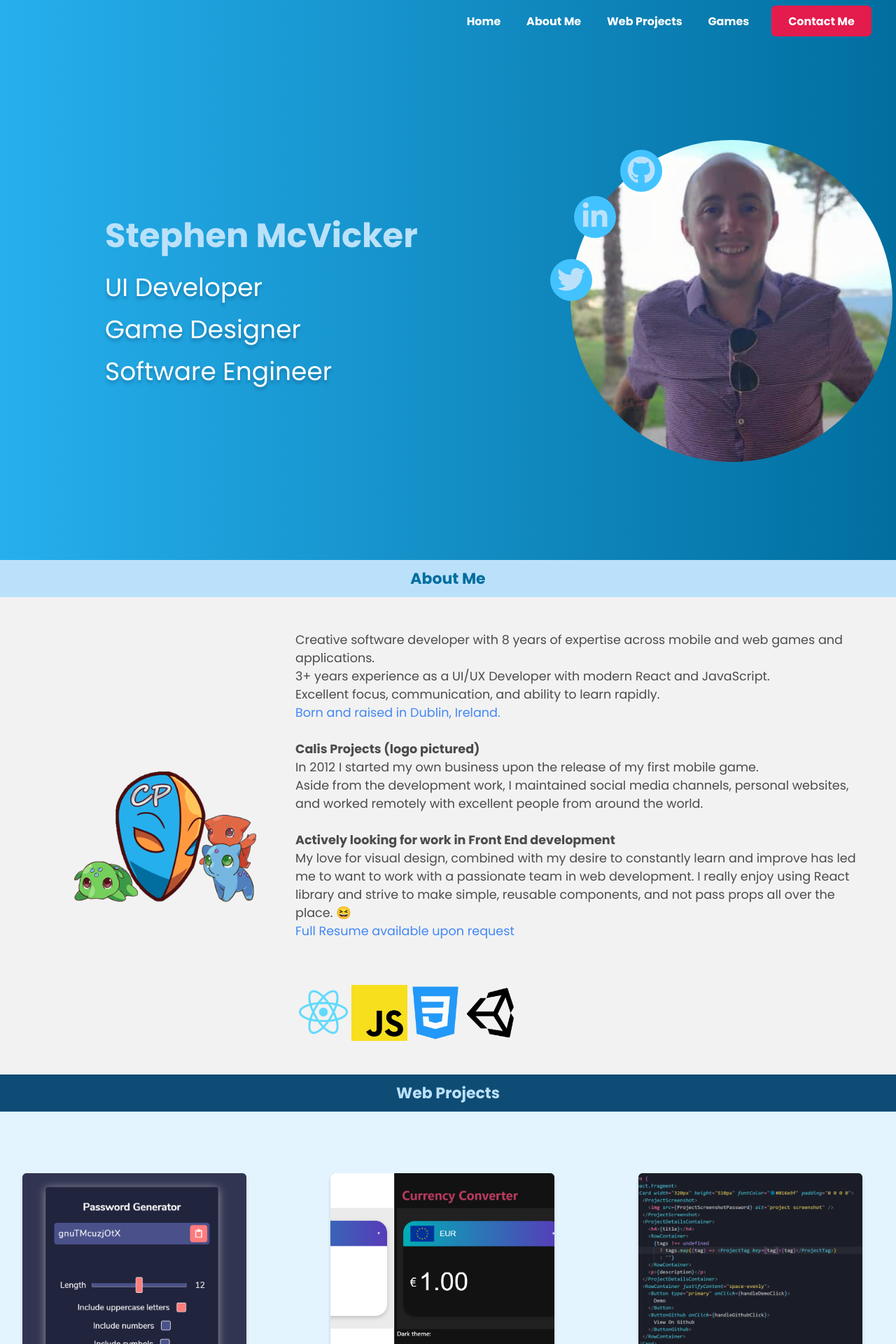
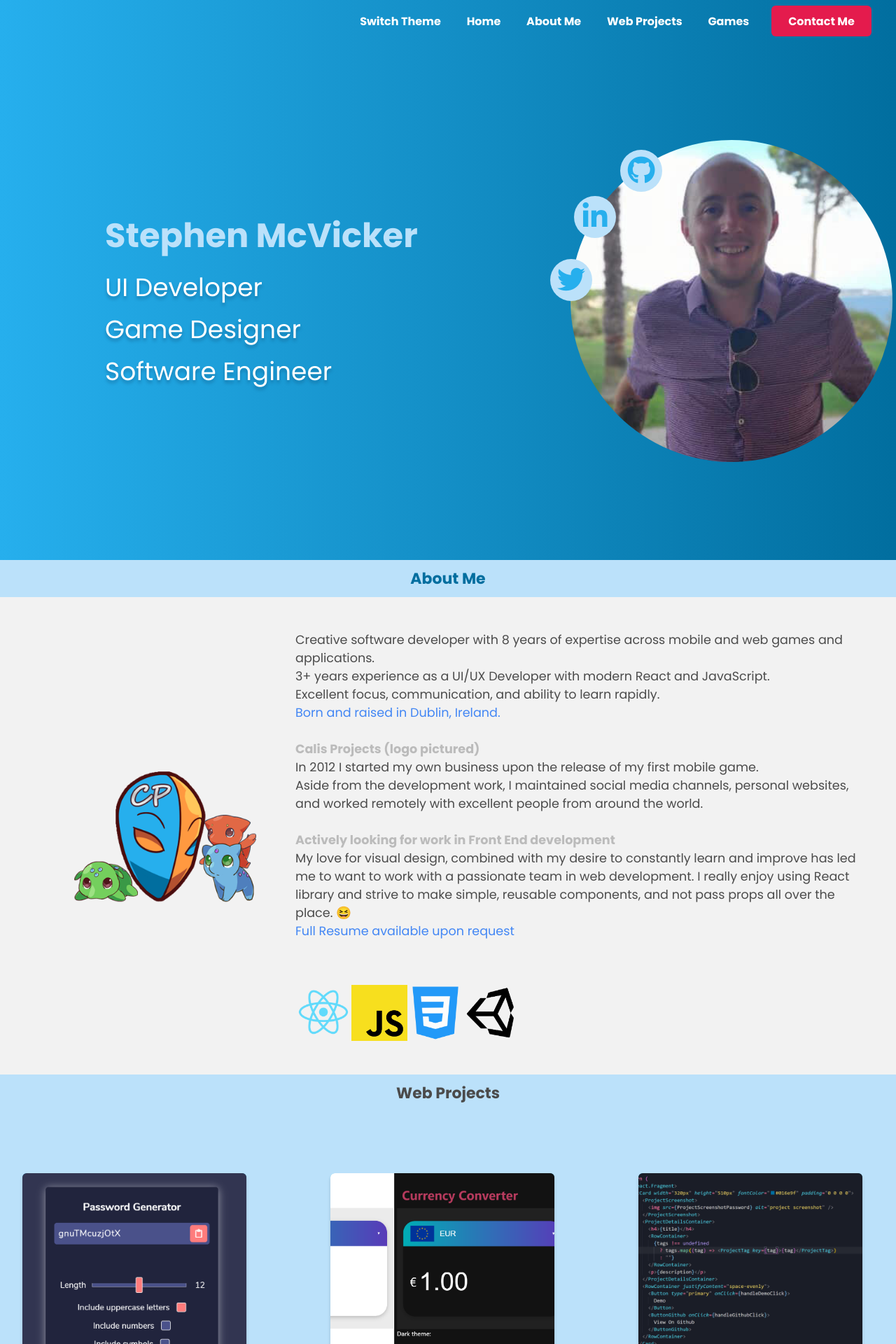
Before and after one commit to NeoDragonCP/portfolio, a React (Create React App) app: page / in a window 1280 px wide. Shown: the top 1920 px of the page at 70% size. Built offline with nearby package versions, Linux system fonts and the light colour scheme.

Commit message:
Added Theme Switching

```diff
--- a/package.json
+++ b/package.json
@@ -9,8 +9,9 @@
     "@testing-library/user-event": "^7.1.2",
     "react": "^16.13.1",
     "react-dom": "^16.13.1",
+    "react-iframe": "^1.8.0",
     "react-player": "^2.6.0",
-    "react-scripts": "3.4.1",
+    "react-scripts": "^3.4.3",
     "styled-components": "^5.1.1"
   },
   "scripts": {
--- a/src/App.js
+++ b/src/App.js
@@ -5,6 +5,7 @@ import styled, { ThemeProvider } from "styled-components";
 
 /* Youtube Video Player */
 import ReactPlayer from "react-player";
+import Iframe from "react-iframe";
 
 /* My styled Elements */
 import SectionHeader from "./site-components/SectionHeader.jsx";
@@ -60,34 +61,73 @@ const themeColors = {
 
   white: "#FFFFFF",
   gray: "#F2F2F2",
+  grayDark: "#BBBBBB",
   black: "#4B4B4B",
 };
 
 const themeLight = {
-  blueSuperLight: "#E3F4FF",
-  blueLight: "#BBE1FA",
-  blueMedium: "#26AFED",
-  blueDark: "#016E9F",
-  blueDark2: "#002837",
-  blueDark3: "#01161E",
+  gradient1: `linear-gradient(
+    to right,
+    ${themeColors.blueMedium},
+    ${themeColors.blueDark});`,
+  gradient2: `linear-gradient(
+    to right,
+    ${themeColors.blueDark},
+    ${themeColors.blueDark2});`,
 
-  redLight: "#E41B4D",
-  redDark: "#B83B5E",
+  gradientHeader: `linear-gradient(
+    to right,
+    ${themeColors.blueMedium},
+    ${themeColors.blueDark});`,
 
-  purple: "#6A2C70",
-  orange: "#FF7700",
+  bgMain: `${themeColors.gray}`,
+  bgBlueLight: `${themeColors.blueLight}`,
+  cardBG: `${themeColors.white}`,
+  gameCardBG: `${themeColors.white}`,
 
-  white: "#FFFFFF",
-  gray: "#F2F2F2",
-  black: "#4B4B4B",
+  socialIconBG: `${themeColors.blueLight}`,
+  socialIconColor: `${themeColors.blueMedium}`,
 
-  bgLight: "white",
-  bgMedium: "#F2F2F2",
+  fontPrimary: `${themeColors.black}`,
+  fontSecondary: `${themeColors.grayDark}`,
+  fontInvert: `${themeColors.white}`,
 
-  fontPrimary: "#4B4B4B",
+  linkColor: `${themeColors.redLight}`,
 
-  headerGradientLight: "#26AFED",
-  headerGradientDark: "#016E9F",
+  baseColors: themeColors,
+};
+
+const themeDark = {
+  gradient1: `linear-gradient(
+    to right,
+    ${themeColors.blueDark},
+    ${themeColors.blueDark2});`,
+
+  gradient2: `linear-gradient(
+    to right,
+    ${themeColors.blueDark2},
+    ${themeColors.blueDark3});`,
+
+  gradientHeader: `linear-gradient(
+    to right,
+    ${themeColors.blueDark2},
+    ${themeColors.blueDark3});`,
+
+  bgMain: `${themeColors.blueDark3}`,
+  bgBlueLight: `${themeColors.blueDark2}`,
+  cardBG: `${themeColors.blueDark3}`,
+  gameCardBG: `${themeColors.blueDark2}`,
+
+  socialIconBG: `${themeColors.blueDark2}`,
+  socialIconColor: `${themeColors.blueDark}`,
+
+  fontPrimary: `${themeColors.gray}`,
+  fontSecondary: `${themeColors.grayDark}`,
+  fontInvert: `${themeColors.white}`,
+
+  linkColor: `${themeColors.redLight}`,
+
+  baseColors: themeColors,
 };
 
 // * * * * *
@@ -103,7 +143,8 @@ function App() {
   const gamesRef = useRef(null);
   const contactMeRef = useRef(null);
 
-  const currentTheme = themeLight;
+  // Theme local
+  const [currentTheme, setTheme] = useState(themeLight);
 
   return (
     <ThemeProvider theme={currentTheme}>
@@ -111,6 +152,7 @@ function App() {
         <Navbar open={open}>
           <div>
             <RightNav
+              theme={currentTheme}
               open={open}
               homeRef={homeRef}
               aboutMeRef={aboutMeRef}
@@ -118,6 +160,13 @@ function App() {
               gamesRef={gamesRef}
               contactMeRef={contactMeRef}
               closeNav={() => setOpen(false)}
+              switchTheme={() => {
+                if (currentTheme === themeLight) {
+                  setTheme(themeDark);
+                } else {
+                  setTheme(themeLight);
+                }
+              }}
             />
             <Burger open={open} onClick={() => setOpen(!open)} />
           </div>
@@ -125,14 +174,14 @@ function App() {
         <HeaderSection />
         <SectionHeader
           ref={aboutMeRef}
-          backgroundColor={currentTheme.blueLight}
-          color={currentTheme.blueDark}
+          backgroundColor={currentTheme.bgBlueLight}
+          color={currentTheme.baseColors.blueDark}
         >
           About Me
         </SectionHeader>
         <SectionContent
           padding="2rem 1rem 2rem 1rem"
-          backgroundColor={currentTheme.bgMedium}
+          backgroundColor={currentTheme.bgMain}
           color={currentTheme.fontPrimary}
           textAlign="left"
         >
@@ -159,7 +208,12 @@ function App() {
                 <span>Born and raised in Dublin, Ireland.</span>
                 <br />
                 <br />
-                <span style={{ fontWeight: "bold", color: "#4B4B4B" }}>
+                <span
+                  style={{
+                    fontWeight: "bold",
+                    color: currentTheme.fontSecondary,
+                  }}
+                >
                   Calis Projects (logo pictured)
                 </span>
                 <br />
@@ -172,7 +226,12 @@ function App() {
                 world.
                 <br />
                 <br />
-                <span style={{ fontWeight: "bold", color: "#4B4B4B" }}>
+                <span
+                  style={{
+                    fontWeight: "bold",
+                    color: currentTheme.fontSecondary,
+                  }}
+                >
                   Actively looking for work in Front End development
                 </span>
                 <br />
@@ -213,12 +272,16 @@ function App() {
             </ColumnContainer>
           </AboutMeSection>
         </SectionContent>
-        <SectionHeader invert ref={webProjectsRef}>
+        <SectionHeader
+          backgroundColor={currentTheme.bgBlueLight}
+          color={currentTheme.fontPrimary}
+          ref={webProjectsRef}
+        >
           Web Projects
         </SectionHeader>
         <SectionContent
           padding="5rem 0 5rem 0"
-          backgroundColor={currentTheme.blueSuperLight}
+          backgroundColor={currentTheme.bgBlueLight}
         >
           <RowContainer
             padding="0.5rem 2rem 0.5rem 2rem"
@@ -232,6 +295,7 @@ function App() {
               imageURL="/PasswordGeneratorDesktop.png"
               demoURL="https://neodragoncp.github.io/password-generator/"
               githubURL="https://github.com/NeoDragonCP/password-generator"
+              theme={currentTheme}
             />
             <ProjectCard
               title="Currency Convertor"
@@ -240,6 +304,7 @@ function App() {
               imageURL="/CurrencyConverterScreenshot.png"
               demoURL="https://neodragoncp.github.io/currency-converter/"
               githubURL="https://github.com/NeoDragonCP/currency-converter"
+              theme={currentTheme}
             />
             <ProjectCard
               title="This website."
@@ -248,6 +313,7 @@ function App() {
               imageURL="/WebsiteCodeScreenshot.png"
               demoURL="https://neodragoncp.github.io/portfolio/index.html"
               githubURL="https://github.com/NeoDragonCP/portfolio"
+              theme={currentTheme}
             />
           </RowContainer>
           <a
@@ -258,8 +324,14 @@ function App() {
             Check Out My Github For More
           </a>
         </SectionContent>
-        <SectionHeader ref={gamesRef}>Games</SectionHeader>
-        <SectionContent>
+        <SectionHeader
+          backgroundColor={currentTheme.baseColors.blueDark}
+          color={currentTheme.bgBlueLight}
+          ref={gamesRef}
+        >
+          Games
+        </SectionHeader>
+        <SectionContent backgroundColor={currentTheme.bgMain}>
           <ColumnContainer
             width="100%"
             padding="2rem"
@@ -274,6 +346,7 @@ function App() {
             <br />
             <br />
             <GameCard
+              theme={currentTheme}
               appIcon="/zenformsappicon.png"
               title="ZENFORMS: Protectors"
               description="A 2D RPG for iOS, Android.
@@ -339,21 +412,22 @@ Collect Stars and spend them on boosts and shields to help you go further."
         </SectionContent>
         <SectionContent
           ref={contactMeRef}
-          backgroundColor="#016e9f"
+          backgroundColor={currentTheme.gradient1}
           minHeight="300px"
-          color="#E3F4FF"
+          color={currentTheme.fontInvert}
           padding="2rem 1rem 1rem 1rem"
         >
           <h2>Contact Me</h2>
-          <ContactMe />
-
+          <ContactMe theme={currentTheme} />
+        </SectionContent>
+        <SectionContent backgroundColor={currentTheme.gradient2}>
           {/* Footer */}
           <ColumnContainer
             width="100%"
+            padding="1rem"
             justifyContent="center"
             alignItems="center"
             fontColor="white"
-            padding="6rem 1rem 0rem 1rem"
           >
             <p>
               Handcrafted by me, Stephen McVicker.
@@ -363,7 +437,7 @@ Collect Stars and spend them on boosts and shields to help you go further."
               <span
                 style={{
                   textDecoration: "underline",
-                  color: "#FC1E56",
+                  color: `${currentTheme.linkColor}`,
                   cursor: "pointer",
                 }}
               >
--- a/src/site-components/ContactMe.jsx
+++ b/src/site-components/ContactMe.jsx
@@ -28,6 +28,7 @@ const Base = styled.div`
   form {
     width: 50%;
     padding: 2rem;
+    margin: 2rem 0 2rem 0;
     background-color: #88a2ac;
     border-radius: 16px;
     box-shadow: 0px 4px 4px rgba(48, 48, 48, 0.2);
@@ -84,13 +85,13 @@ const InputBox = styled.div`
   }
 `;
 
-export default function ContactMe() {
+export default function ContactMe(props) {
   const colorRed = "#FC1E56";
   const colorBlue = "#016e9f";
 
   return (
     <Base>
-      <p style={{ color: "#bbe1fa", marginBottom: "1rem" }}>
+      <p style={{ color: props.theme.fontInvert, marginBottom: "1rem" }}>
         I'm currently open to job offers so get in touch!
         <br />
         Email: mcvickerstephen@gmail.com
--- /dev/null
+++ b/src/site-components/ToggleSwitch.jsx
@@ -0,0 +1,64 @@
+import React from "react";
+import styled from "styled-components";
+
+const StyledSwitch = styled.div`
+  .react-switch-checkbox {
+    height: 0;
+    width: 0;
+    visibility: hidden;
+  }
+  .react-switch-label {
+    display: flex;
+    align-items: center;
+    justify-content: space-between;
+    cursor: pointer;
+    width: ${(props) => props.width || "60px"};
+    height: calc(${(props) => props.width || "60px"} / 2);
+    background: grey;
+    border-radius: ${(props) => props.width || "60px"};
+    position: relative;
+    transition: background-color 0.2s;
+  }
+  .react-switch-label .react-switch-button {
+    content: "";
+    position: absolute;
+    top: 10%;
+    left: 2px;
+    width: 40%;
+    height: 80%;
+    border-radius: 100%;
+    transition: 0.2s;
+    background: #fff;
+    box-shadow: 0 0 2px 0 rgba(10, 10, 10, 0.29);
+  }
+  .react-switch-checkbox:checked + .react-switch-label .react-switch-button {
+    left: calc(100% - 2px);
+    transform: translateX(-100%);
+  }
+  .react-switch-label:active .react-switch-button {
+    width: calc(${(props) => props.width || "60px"} / 2);
+  }
+`;
+
+const ToggleSwitch = ({ isOn, handleToggle, onColor, width }) => {
+  return (
+    <StyledSwitch width={width}>
+      <input
+        checked={isOn}
+        onChange={handleToggle}
+        className="react-switch-checkbox"
+        id={`react-switch-new`}
+        type="checkbox"
+      />
+      <label
+        style={{ background: isOn && onColor }}
+        className="react-switch-label"
+        htmlFor={`react-switch-new`}
+      >
+        <span className={`react-switch-button`} />
+      </label>
+    </StyledSwitch>
+  );
+};
+
+export default ToggleSwitch;
--- a/src/site-components/header/HeaderSection.jsx
+++ b/src/site-components/header/HeaderSection.jsx
@@ -8,19 +8,7 @@ const HeaderBanner = styled.div`
   left: 0px;
   top: 0px;
 
-  background: ${(props) =>
-    props.theme.headerGradientLight ||
-    "#26afed"}; /* fallback for old browsers */
-  background: -webkit-linear-gradient(
-    to right,
-    ${(props) => props.theme.headerGradientLight},
-    ${(props) => props.theme.headerGradientDark}
-  ); /* Chrome 10-25, Safari 5.1-6 */
-  background: linear-gradient(
-    to right,
-    ${(props) => props.theme.headerGradientLight},
-    ${(props) => props.theme.headerGradientDark}
-  ); /* W3C, IE 10+/ Edge, Firefox 16+, Chrome 26+, Opera 12+, Safari 7+ */
+  background: ${(props) => props.theme.gradientHeader || "#26afed"};
 
   @media (max-width: 768px) {
     overflow-x: hidden;
@@ -108,8 +96,8 @@ const SocialMediaIcon = styled.div`
   width: 60px;
   height: 60px;
   border-radius: 50%;
-  background-color: #42c3ff;
-  color: #bbe1fa;
+  background-color: ${(props) => props.theme.socialIconBG || "#26afed"};
+  color: ${(props) => props.theme.socialIconColor || "#bbe1fa"};
   font-size: 40px;
 
   z-index: 10;
--- a/src/site-components/navbar/RightNav.jsx
+++ b/src/site-components/navbar/RightNav.jsx
@@ -1,4 +1,6 @@
-import React from "react";
+import React, { useState } from "react";
+
+import ToggleSwitch from "../ToggleSwitch";
 
 export default function RightNav(props) {
   // Destructuring props - the passed refs for each section
@@ -6,6 +8,9 @@ export default function RightNav(props) {
 
   // Close Nav on click function (resets open state in parent/app.js)
   const { closeNav } = props;
+
+  // Theme changing
+  const { switchTheme } = props;
 
   // Jump to ref
   function handleScrollToRef(ref) {
@@ -19,7 +24,9 @@ export default function RightNav(props) {
   }
 
   return (
+    <React.Fragment>
       <ul id="nav">
+        <li onClick={switchTheme}>Switch Theme</li>
         <li onClick={handleScrollToRef.bind(this, homeRef)}>Home</li>
         <li onClick={handleScrollToRef.bind(this, aboutMeRef)}>About Me</li>
         <li onClick={handleScrollToRef.bind(this, webProjectsRef)}>
@@ -33,5 +40,6 @@ export default function RightNav(props) {
           Contact Me
         </li>
       </ul>
+    </React.Fragment>
   );
 }
```
Also changed, not shown: src/site-components/GameCard.jsx (+8 -16 lines), src/site-components/ProjectCard.jsx (+7 -6 lines), src/site-components/navbar/Navbar.jsx (+12 -14 lines), 1 other file (tests, documents, lock files or other folders). Lines whose indentation alone changed are shown as unchanged.
